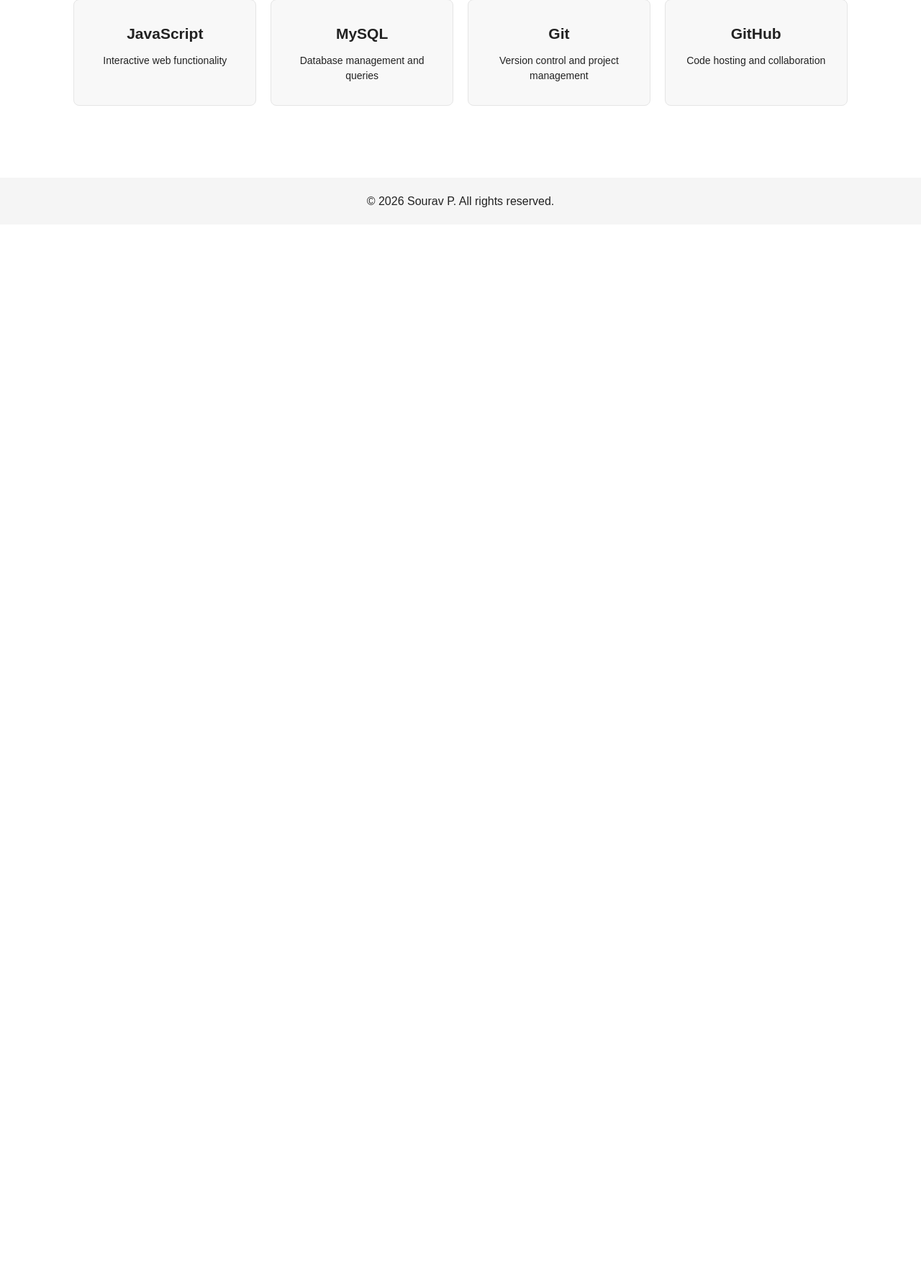
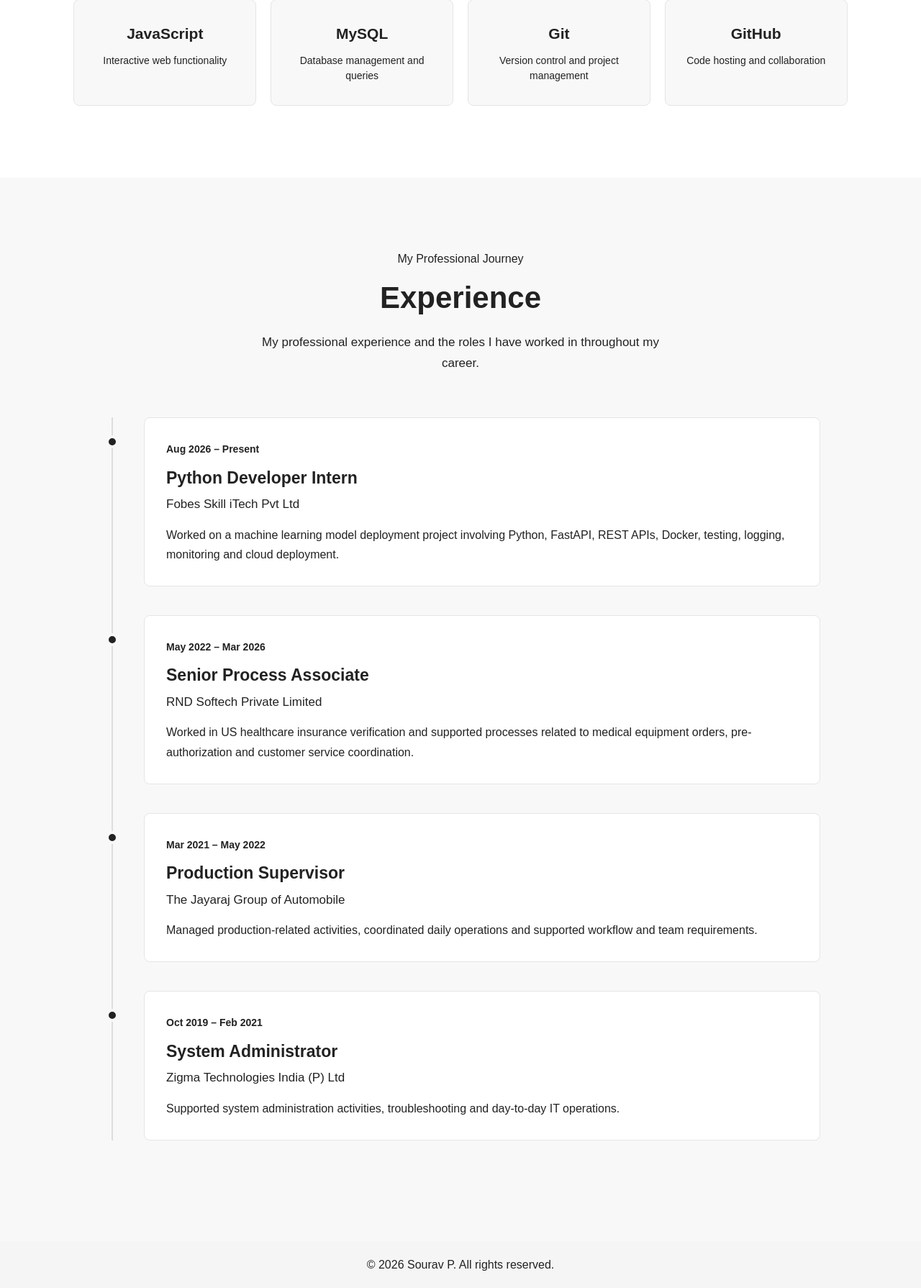
Before and after one commit to sourav-srv916/django-portfolio, a Django app: page / in a window 1280 px wide. Shown: the part 2006-3796 px from the top of the page at 72% size. Before the commit the page ends 2294 px from the top, so only its background shows below. Run offline with Django 5.2, Linux system fonts and the light colour scheme.

Commit message:
Create portfolio experience section

```diff
--- a/main/static/main/css/style.css
+++ b/main/static/main/css/style.css
@@ -354,3 +354,141 @@ footer {
     font-size: 14px;
     line-height: 1.5;
 }
+
+/* =========================
+   Experience Section
+========================= */
+
+.experience {
+    padding: 100px 8%;
+    background-color: #f8f8f8;
+}
+
+
+.experience-container {
+    max-width: 1000px;
+    margin: 0 auto;
+}
+
+
+.experience-heading {
+    text-align: center;
+    margin-bottom: 60px;
+}
+
+
+.experience-heading h2 {
+    font-size: 42px;
+    margin-bottom: 15px;
+}
+
+
+.experience-description {
+    max-width: 600px;
+    margin: 0 auto;
+
+    font-size: 17px;
+    line-height: 1.7;
+}
+
+
+/* =========================
+   Experience Timeline
+========================= */
+
+.experience-timeline {
+    position: relative;
+}
+
+
+/* Vertical timeline line */
+
+.experience-timeline::before {
+    content: "";
+
+    position: absolute;
+
+    left: 15px;
+    top: 0;
+    bottom: 0;
+
+    width: 2px;
+
+    background-color: #dddddd;
+}
+
+
+/* Experience Item */
+
+.experience-item {
+    position: relative;
+
+    padding-left: 60px;
+
+    margin-bottom: 40px;
+}
+
+
+/* Timeline Dot */
+
+.experience-dot {
+    position: absolute;
+
+    left: 7px;
+    top: 25px;
+
+    width: 18px;
+    height: 18px;
+
+    border-radius: 50%;
+
+    background-color: #222222;
+
+    border: 4px solid #f8f8f8;
+}
+
+
+/* Experience Card */
+
+.experience-card {
+    padding: 30px;
+
+    background-color: #ffffff;
+
+    border: 1px solid #e5e5e5;
+
+    border-radius: 8px;
+}
+
+
+.experience-date {
+    display: inline-block;
+
+    margin-bottom: 10px;
+
+    font-size: 14px;
+    font-weight: 600;
+}
+
+
+.experience-card h3 {
+    font-size: 23px;
+
+    margin-bottom: 5px;
+}
+
+
+.experience-card h4 {
+    font-size: 17px;
+
+    font-weight: 500;
+
+    margin-bottom: 15px;
+}
+
+
+.experience-card p {
+    font-size: 16px;
+
+    line-height: 1.7;
+}
--- a/main/templates/main/home.html
+++ b/main/templates/main/home.html
@@ -326,4 +326,164 @@
 
 </section>
 
+<!-- =========================
+     Experience Section
+========================= -->
+
+<section class="experience">
+
+    <div class="experience-container">
+
+        <div class="experience-heading">
+
+            <p class="section-subtitle">
+                My Professional Journey
+            </p>
+
+            <h2>
+                Experience
+            </h2>
+
+            <p class="experience-description">
+                My professional experience and the roles
+                I have worked in throughout my career.
+            </p>
+
+        </div>
+
+
+        <div class="experience-timeline">
+
+            <!-- Fobes Skill iTech -->
+
+            <div class="experience-item">
+
+                <div class="experience-dot"></div>
+
+                <div class="experience-card">
+
+                    <span class="experience-date">
+                        Aug 2026 – Present
+                    </span>
+
+                    <h3>
+                        Python Developer Intern
+                    </h3>
+
+                    <h4>
+                        Fobes Skill iTech Pvt Ltd
+                    </h4>
+
+                    <p>
+                        Worked on a machine learning model deployment
+                        project involving Python, FastAPI, REST APIs,
+                        Docker, testing, logging, monitoring and cloud
+                        deployment.
+                    </p>
+
+                </div>
+
+            </div>
+
+
+            <!-- Experience 1 -->
+
+            <div class="experience-item">
+
+                <div class="experience-dot"></div>
+
+                <div class="experience-card">
+
+                    <span class="experience-date">
+                        May 2022 – Mar 2026
+                    </span>
+
+                    <h3>
+                        Senior Process Associate
+                    </h3>
+
+                    <h4>
+                        RND Softech Private Limited
+                    </h4>
+
+                    <p>
+                        Worked in US healthcare insurance
+                        verification and supported processes
+                        related to medical equipment orders,
+                        pre-authorization and customer service
+                        coordination.
+                    </p>
+
+                </div>
+
+            </div>
+
+
+            <!-- Experience 2 -->
+
+            <div class="experience-item">
+
+                <div class="experience-dot"></div>
+
+                <div class="experience-card">
+
+                    <span class="experience-date">
+                        Mar 2021 – May 2022
+                    </span>
+
+                    <h3>
+                        Production Supervisor
+                    </h3>
+
+                    <h4>
+                        The Jayaraj Group of Automobile
+                    </h4>
+
+                    <p>
+                        Managed production-related activities,
+                        coordinated daily operations and
+                        supported workflow and team requirements.
+                    </p>
+
+                </div>
+
+            </div>
+
+
+            <!-- Experience 3 -->
+
+            <div class="experience-item">
+
+                <div class="experience-dot"></div>
+
+                <div class="experience-card">
+
+                    <span class="experience-date">
+                        Oct 2019 – Feb 2021
+                    </span>
+
+                    <h3>
+                        System Administrator
+                    </h3>
+
+                    <h4>
+                        Zigma Technologies India (P) Ltd
+                    </h4>
+
+                    <p>
+                        Supported system administration activities,
+                        troubleshooting and day-to-day IT operations.
+                    </p>
+
+                </div>
+
+            </div>
+
+
+        </div>
+
+    </div>
+
+</section>
+
 {% endblock %}
```
